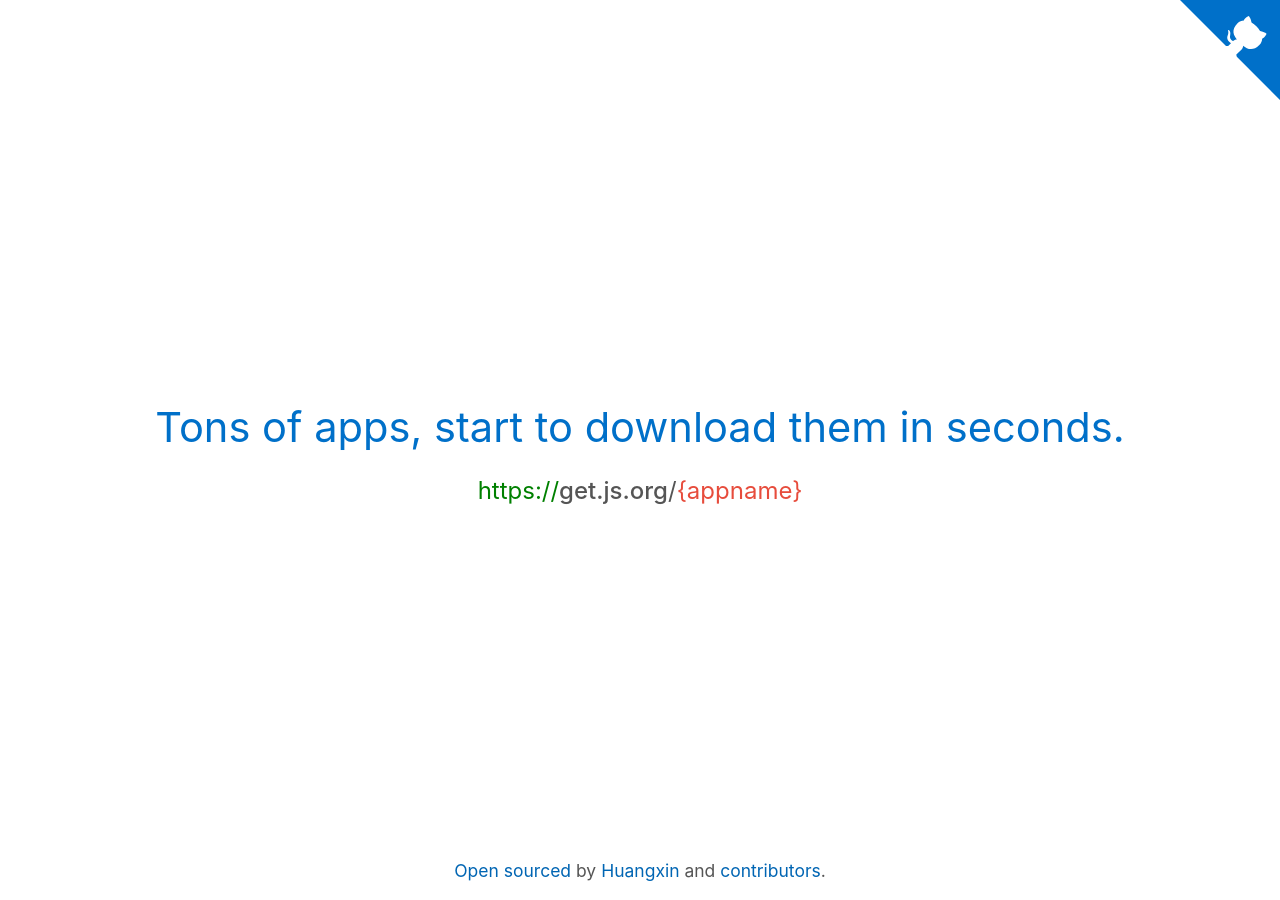
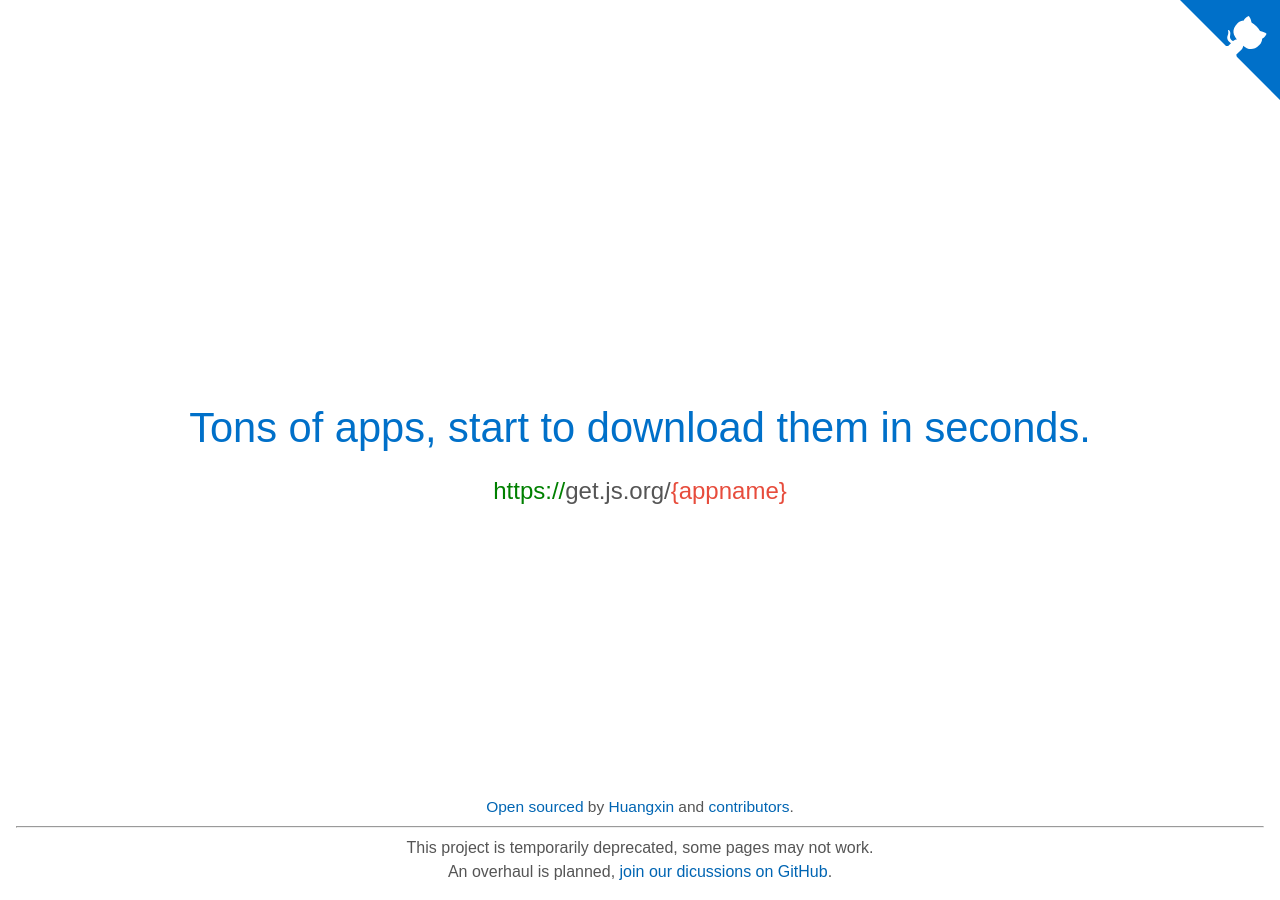
Before and after one commit to hifocus/instapp, a Jekyll site: the page built from index.html, in a window 1280 px wide. Built offline with Jekyll 4.4.1, drawn with Linux system fonts in a browser that asks for light colours; some web fonts are replaced.

Commit message:
add notice & use a new font

```diff
--- a/_includes/foot.html
+++ b/_includes/foot.html
@@ -1,6 +1,6 @@
 <footer>
     <p><a href="https://github.com/hifocus/get">Open sourced</a> by <a href="https://www.justhx.com">Huangxin</a> and <a
-            href="https://github.com/hifocus/get/graphs/contributors?type=a">contributors</a>.
+            href="https://github.com/hifocus/get/graphs/contributors?type=a">contributors</a>.<hr>This project is temporarily deprecated, some pages may not work.<br>An overhaul is planned, <a href="https://github.com/hifocus/instapp/issues/27" target="_blank">join our dicussions on GitHub</a>.</p>
 </footer>
 
 <script>
--- a/_sass/get/_base.scss
+++ b/_sass/get/_base.scss
@@ -1,12 +1,28 @@
 html, body{ height: 100% }
 h1, h2, h3{ font-weight: normal }
+
+
+/* ibm-plex-sans-regular */
+@font-face {
+    font-family: 'IBM Plex Sans';
+    font-style: normal;
+    font-weight: regular;
+    src: url('//lib.baomitu.com/fonts/ibm-plex-sans/ibm-plex-sans-regular.eot'); /* IE9 Compat Modes */
+    src: local('IBM Plex Sans'), local('IBMPlex Sans-Normal'),
+         url('//lib.baomitu.com/fonts/ibm-plex-sans/ibm-plex-sans-regular.eot?#iefix') format('embedded-opentype'), /* IE6-IE8 */
+         url('//lib.baomitu.com/fonts/ibm-plex-sans/ibm-plex-sans-regular.woff2') format('woff2'), /* Super Modern Browsers */
+         url('//lib.baomitu.com/fonts/ibm-plex-sans/ibm-plex-sans-regular.woff') format('woff'), /* Modern Browsers */
+         url('//lib.baomitu.com/fonts/ibm-plex-sans/ibm-plex-sans-regular.ttf') format('truetype'), /* Safari, Android, iOS */
+         url('//lib.baomitu.com/fonts/ibm-plex-sans/ibm-plex-sans-regular.svg#IBMPlex Sans') format('svg'); /* Legacy iOS */
+  }
+
 
 body{
     width: 100%;
     color: #555;
     display: table;
     // font-weight: lighter;
-    font-family: -apple-system, system-ui, BlinkMacSystemFont, "Segoe UI", Roboto, "Helvetica Neue", sans-serif;
+    font-family: "IBM Plex Sans", sans-serif;
     -webkit-font-smoothing: antialiased;
 }
 
--- a/_sass/get/_footer.scss
+++ b/_sass/get/_footer.scss
@@ -6,7 +6,7 @@
     position: fixed;
     text-align: center;
     p{
-        font-size: .875rem;
+        font-size: .775rem;
         margin: 0;
         font-weight: 400;
     }
```
